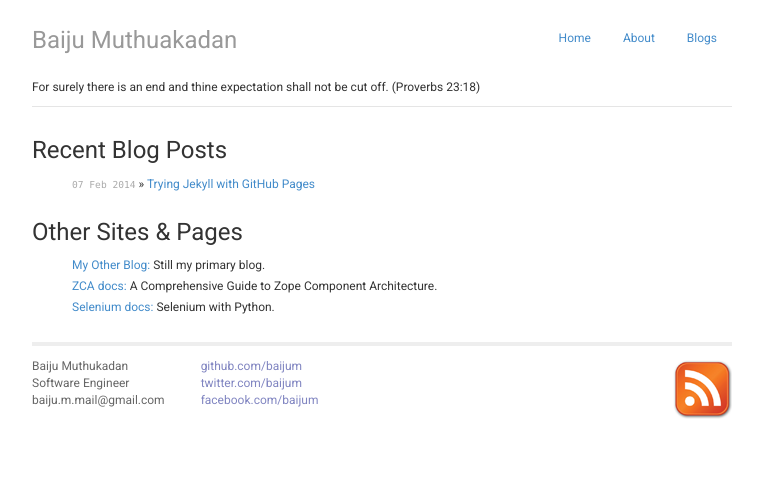
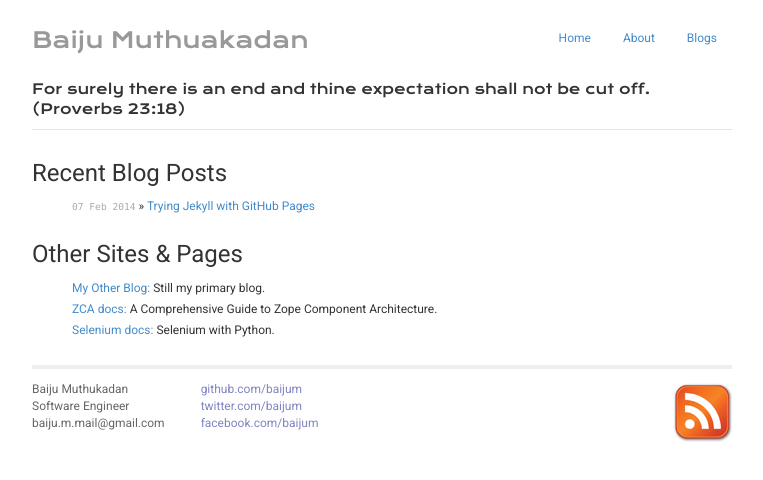
Before and after one commit to baijum/muthukadan.net, a Jekyll site: the page built from index.html, in a window 1280 px wide. Shown: the top 480 px of the page, without its empty margins (258-1021 px from the left). Built offline with Jekyll 4.4.1, drawn with Linux system fonts in a browser that asks for light colours; Markdown is read by kramdown in place of the engine named in the settings.

Commit message:
include photo and better style for title

```diff
--- a/_layouts/default.html
+++ b/_layouts/default.html
@@ -17,11 +17,20 @@
     <link rel="stylesheet" href="/css/main.css">
 
     <link rel="stylesheet" type="text/css" href="http://fonts.googleapis.com/css?family=Roboto">
+    <link rel="stylesheet" type="text/css" href="http://fonts.googleapis.com/css?family=Krona+One">
 
     <style>
       body {
         font-family: 'Roboto', serif;
         font-size: 12px;
+      }
+      p.versesubtitle {
+        font-family: 'Krona One', serif;
+        font-size: 14px;
+      }
+      h3.blogtitle {
+        font-family: 'Krona One', serif;
+        font-size: 22px;
       }
     </style>
 
@@ -35,8 +44,8 @@
           <li><a href="about.html">About</a></li>
           <li><a href="archive.html">Blogs</a></li>
         </ul>
-        <h3 class="text-muted">{{ site.name }}</h3>
-        <p style="text-size: small">
+        <h3 class="text-muted blogtitle">{{ site.name }}</h3>
+        <p class="versesubtitle">
           For surely there is an end and thine expectation shall not be cut off. (Proverbs 23:18)
         </p>
 
--- a/about.html
+++ b/about.html
@@ -4,6 +4,8 @@ title: Baiju Muthukadan
 ---
 
 <h3>About Me</h3>
+
+<img width="150px" src="/images/dallas_fall2014.jpg" />
 
 <p>Baiju Muthukadan is a Python developer working as a Technical
 Architect at ZeOmega, Bangalore. He is a contributor to Zope project
```
